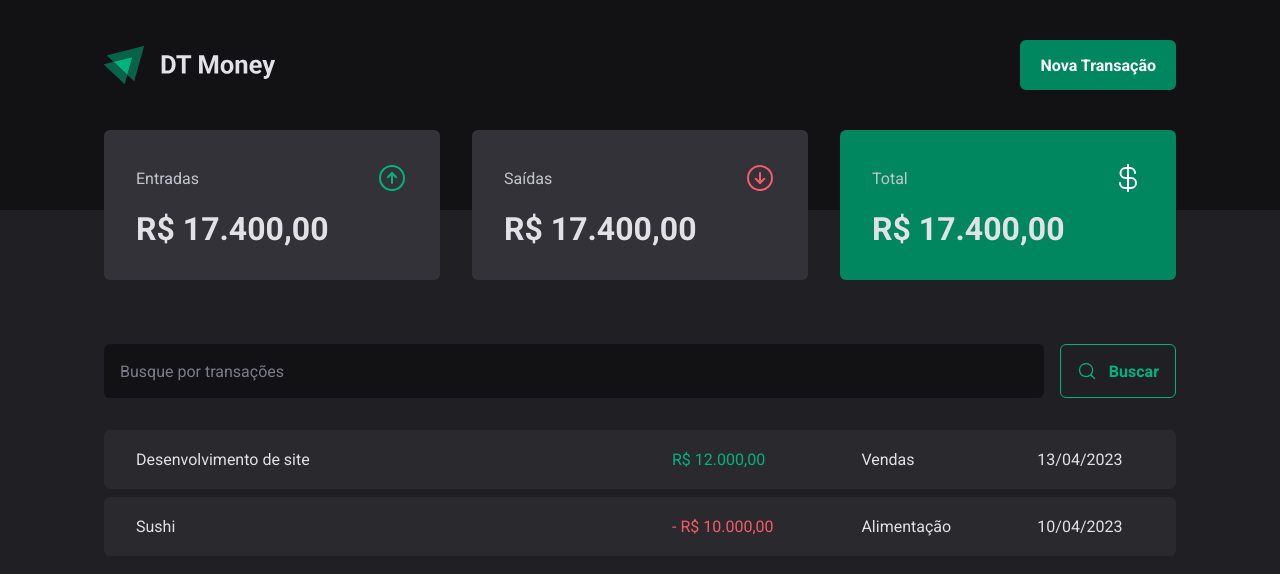
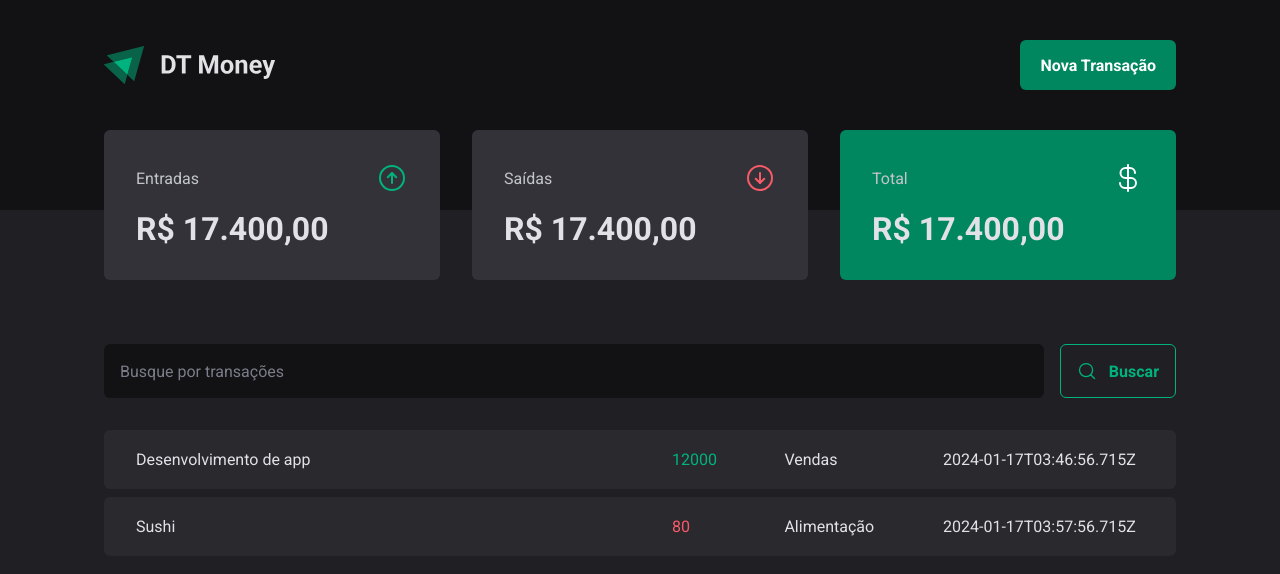
Before and after one commit to EdsonHenrique96/03-ignite-class_dt-money_app, a React (Vite) app: page / in a window 1280 px wide. Shown: the top 574 px of the page. Built offline with nearby package versions, Linux system fonts and the light colour scheme; data requests are answered from the project's data file.

Commit message:
get data from api

```diff
--- a/server.json
+++ b/server.json
@@ -5,6 +5,7 @@
       "description": "Desenvolvimento de app",
       "type": "income",
       "amount": 12000,
+      "category": "Vendas",
       "createdAt": "2024-01-17T03:46:56.715Z"
     },
     {
@@ -12,6 +13,7 @@
       "description": "Sushi",
       "type": "outcome",
       "amount": 80,
+      "category": "Alimentação",
       "createdAt": "2024-01-17T03:57:56.715Z"
     }
   ]
--- a/src/pages/Transactions/index.tsx
+++ b/src/pages/Transactions/index.tsx
@@ -1,3 +1,4 @@
+import { useEffect, useState } from 'react';
 import { Header } from '../../components/Header';
 import { Summary } from '../../components/Summary';
 import { SearchForm } from './components/SearchForm';
@@ -7,7 +8,29 @@ import {
   TransactionsTable,
 } from './styles';
 
+interface Transaction {
+  id: string;
+  description: string;
+  type: 'income' | 'outcome';
+  amount: number;
+  category: string;
+  createdAt: string;
+}
+
 export function TransactionsPage() {
+  const [transactions, setTransactions] = useState<Transaction[]>([]);
+
+  async function getTransactions() {
+    const response = await fetch('http://localhost:3333/transactions');
+    const transactions = await response.json();
+
+    setTransactions(transactions);
+  }
+
+  useEffect(() => {
+    getTransactions();
+  }, []);
+
   return (
     <div>
       <Header />
@@ -17,24 +40,18 @@ export function TransactionsPage() {
 
         <TransactionsTable>
           <tbody>
-            <tr>
-              <td width="50%">Desenvolvimento de site</td>
-              <td>
-                <PriceHighlight variant="income">R$ 12.000,00</PriceHighlight>
-              </td>
-              <td>Vendas</td>
-              <td>13/04/2023</td>
-            </tr>
-            <tr>
-              <td width="50%">Sushi</td>
-              <td>
-                <PriceHighlight variant="outcome">
-                  - R$ 10.000,00
-                </PriceHighlight>
-              </td>
-              <td>Alimentação</td>
-              <td>10/04/2023</td>
-            </tr>
+            {transactions.map((transaction) => (
+              <tr key={`tr-${transaction.id}`}>
+                <td width="50%">{transaction.description}</td>
+                <td>
+                  <PriceHighlight variant={transaction.type}>
+                    {transaction.amount}
+                  </PriceHighlight>
+                </td>
+                <td>{transaction.category}</td>
+                <td>{transaction.createdAt}</td>
+              </tr>
+            ))}
           </tbody>
         </TransactionsTable>
       </TransactionContainer>
```
